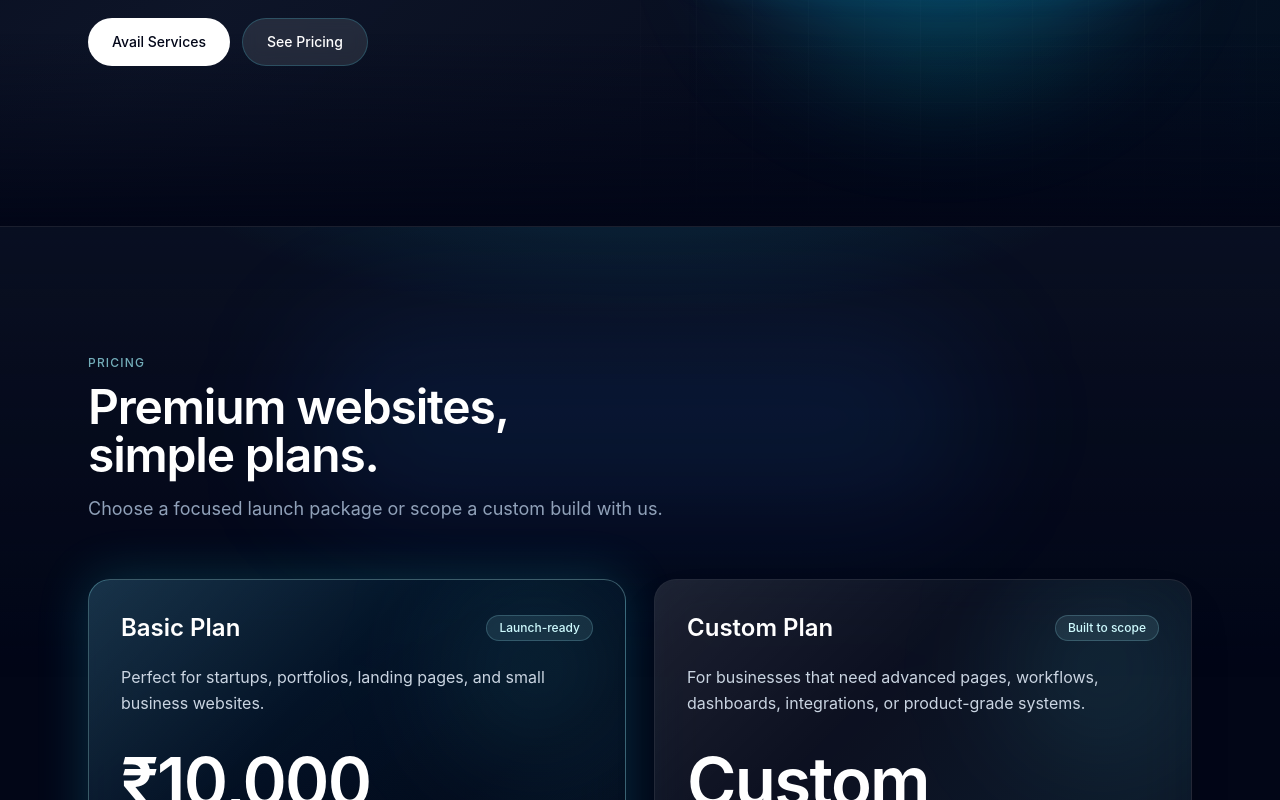
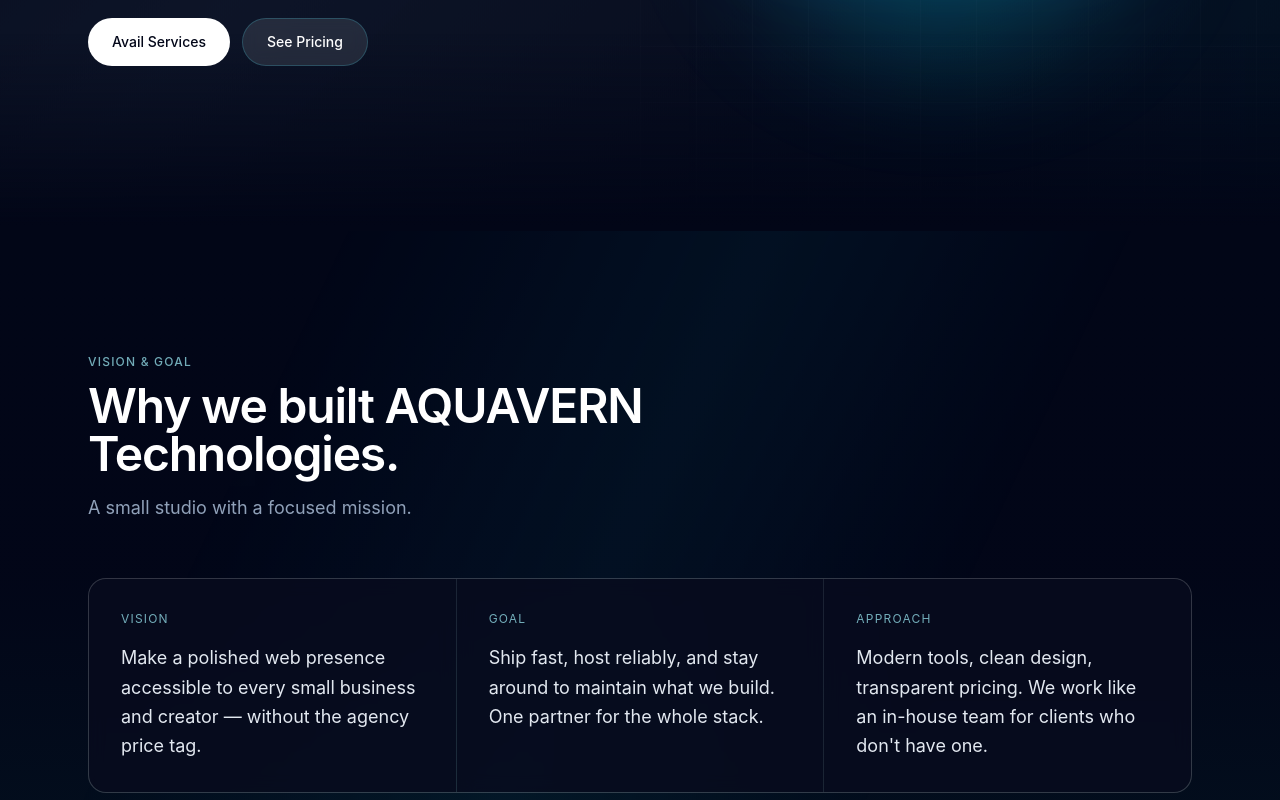
Before and after one commit to shravanbhandari524-lang/aq, a React (Vite) app: page / in a window 1280 px wide. Shown: the part 660-1460 px from the top of the page. Built offline with nearby package versions, Linux system fonts and the light colour scheme.

Commit message:
Remove Pricing and About components from App

```diff
--- a/src/App.jsx
+++ b/src/App.jsx
@@ -85,9 +85,9 @@
   return (
     <div className="min-h-screen w-full overflow-x-hidden scroll-smooth bg-[#020617] text-white antialiased">
       <Hero active={active} />
-      <Pricing />
+
       <Vision />
-      <About />
+
       <Contact />
       <Footer />
     </div>
```
